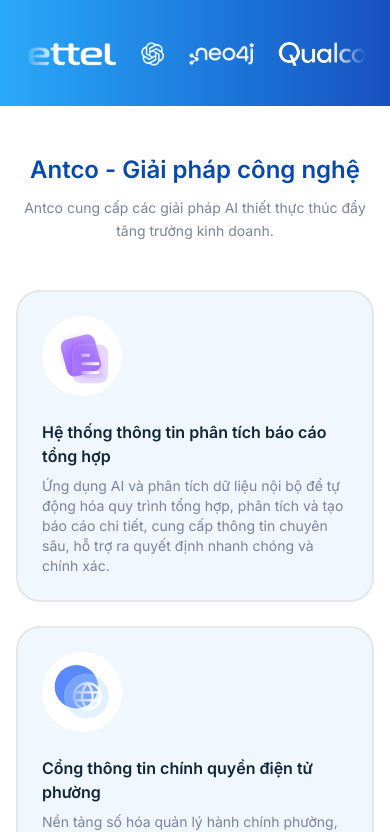
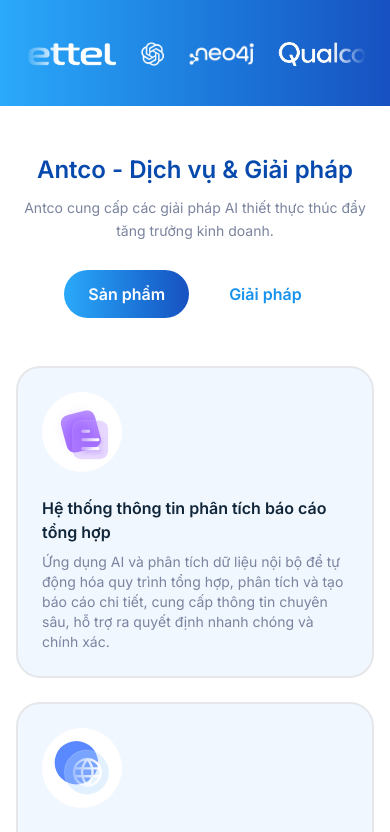
Before and after one commit to Underline007/learn-next, a Next.js app: page / in a window 390 px wide. Shown: the part 1162-1994 px from the top of the page. Built offline with nearby package versions, Linux system fonts and the light colour scheme.

Commit message:
fix layout

```diff
--- a/src/components/layout/Header.tsx
+++ b/src/components/layout/Header.tsx
@@ -1,12 +1,12 @@
 "use client";
 
 import Link from "next/link";
-import { useState, useEffect } from "react";
+import { useState, useEffect, useRef } from "react";
 import { ChevronDown, Menu, X } from "lucide-react";
 import { Button } from "@/components/ui/button";
 import { Logo } from "@/components/shared/Logo";
 import { usePathname, useRouter } from "next/navigation";
-import { motion, animate } from "framer-motion";
+import { motion, animate, px } from "framer-motion";
 
 const navItems = [
   { label: "Trang chủ", href: "/" },
@@ -32,6 +32,8 @@ export function Header() {
   const router = useRouter();
   const [screenWidth, setScreenWidth] = useState(0);
 
+  const mobileMenuRef = useRef<HTMLDivElement>(null);
+
   useEffect(() => {
     const onScroll = () => setScrolled(window.scrollY > 80);
     onScroll();
@@ -45,6 +47,20 @@ export function Header() {
     window.addEventListener("resize", handleResize);
     return () => window.removeEventListener("resize", handleResize);
   }, []);
+
+  useEffect(() => {
+    if (!mobileOpen) return;
+    const handleClickOutside = (e: MouseEvent) => {
+      if (
+        mobileMenuRef.current &&
+        !mobileMenuRef.current.contains(e.target as Node)
+      ) {
+        setMobileOpen(false);
+      }
+    };
+    document.addEventListener("mousedown", handleClickOutside);
+    return () => document.removeEventListener("mousedown", handleClickOutside);
+  }, [mobileOpen]);
 
   const isActive = (href: string) =>
     href === "/" ? pathname === "/" : pathname.startsWith(href);
@@ -71,23 +87,12 @@ export function Header() {
           scrolled || mobileOpen
             ? "0 4px 16px rgba(0,0,0,0.1)"
             : "0 0 0 rgba(0,0,0,0)",
-        marginLeft:
-          scrolled && screenWidth >= 1024
-            ? screenWidth * 0.02
-            : screenWidth * 0.03,
-        marginRight:
-          scrolled && screenWidth >= 1024
-            ? screenWidth * 0.02
-            : screenWidth * 0.03,
-        marginTop: scrolled ? "0.75rem" : "0rem",
+        marginLeft: scrolled && screenWidth >= 1024 ? screenWidth * 0.02 : 0,
+        marginRight: scrolled && screenWidth >= 1024 ? screenWidth * 0.02 : 0,
+        marginTop: scrolled && screenWidth >= 1024 ? "20px" : 0,
       }}
-      transition={{ duration: 0.4, ease: "easeInOut" }}
       className={`fixed top-0 left-0 right-0 z-50 transition-all duration-300
-    ${
-      mobileOpen
-        ? "rounded-t-xl sm:rounded-t-2xl md:rounded-t-3xl lg:rounded-[2.5rem]"
-        : "rounded-xl sm:rounded-2xl md:rounded-3xl lg:rounded-[2.5rem]"
-    }`}
+  ${mobileOpen ? " lg:rounded-[2.5rem]" : "  lg:rounded-[2.5rem]"}`}
     >
       <motion.div
         className={`flex items-center justify-between h-[72px] lg:h-[96px]
@@ -196,13 +201,10 @@ export function Header() {
         </button>
       </motion.div>
 
-      {/* Mobile Navigation */}
+      {/* Mobile Navigation (no animation) */}
       {mobileOpen && (
-        <motion.nav
-          initial={{ opacity: 0, y: -20 }}
-          animate={{ opacity: 1, y: 0 }}
-          exit={{ opacity: 0, y: -20 }}
-          transition={{ duration: 0.3 }}
+        <div
+          ref={mobileMenuRef}
           className="lg:hidden absolute top-full left-0 w-full bg-white/95 backdrop-blur-md shadow-lg rounded-b-xl"
         >
           <ul className="flex flex-col p-4 gap-3">
@@ -244,7 +246,7 @@ export function Header() {
               </li>
             ))}
           </ul>
-        </motion.nav>
+        </div>
       )}
     </motion.header>
   );
--- a/src/components/sections/AboutUsSection.tsx
+++ b/src/components/sections/AboutUsSection.tsx
@@ -39,12 +39,13 @@ export function AboutUsSection() {
           className="
           absolute z-10
           bottom-0 left-1/2 -translate-x-1/2
-          w-[80%] max-w-[420px]
-          sm:-bottom-32
-          md:bottom-0
-          lg:top-1/2 lg:-bottom-28 lg:right-10 lg:left-auto
+           w-[55%] max-w-[260px]          /* Mobile nhỏ hơn */
+      sm:w-[50%] sm:max-w-[300px]    /* Tablet */
+      md:w-[20%] md:max-w-[340px]    /* Medium */
+          md:left-auto md:right-6 md:translate-x-0  /* Tablet trở lên cube nằm bên phải */
+          lg:top-1/2 lg:right-10 lg:left-auto
           lg:-translate-y-1/2 lg:translate-x-0
-          lg:w-[28%] lg:max-w-none
+           lg:w-[28%] lg:max-w-[400px]   /* Desktop: vẫn ở phải, gọn hơn */
         "
         >
           <Image
--- a/src/components/sections/SolutionsSection.tsx
+++ b/src/components/sections/SolutionsSection.tsx
@@ -11,7 +11,8 @@ type SolutionCard = {
   description: string;
 };
 
-const solutionCards: SolutionCard[] = [
+// 7 cards cho tab "Sản phẩm"
+const productCards: SolutionCard[] = [
   {
     id: 1,
     icon: "/images/report.svg",
@@ -63,40 +64,81 @@ const solutionCards: SolutionCard[] = [
   },
 ];
 
+const solutionCards: SolutionCard[] = [
+  {
+    id: 8,
+    icon: "/images/report.svg",
+    title: "Tư vấn & Thực hiện Chuyển Đổi Số",
+    description:
+      "Dịch vụ tư vấn và triển khai chuyển đổi số, giúp doanh nghiệp tích hợp AI và công nghệ mới vào hệ thống hiện tại để nâng cao hiệu quả.",
+  },
+  {
+    id: 9,
+    icon: "/images/web.svg",
+    title: "Giải pháp & Hạ tầng AI & IOT",
+    description:
+      "Xây dựng nền tảng AI và IOT hiện đại, hỗ trợ doanh nghiệp khai thác dữ liệu và tối ưu vận hành dựa trên công nghệ tiên tiến.",
+  },
+  {
+    id: 10,
+    icon: "/images/cloud.svg",
+    title: "Nền tảng & Dịch vụ Hybrid Cloud",
+    description:
+      "Cung cấp nền tảng đám mây lai, kết hợp linh hoạt giữa private cloud và public cloud, đảm bảo tính bảo mật, tiết kiệm chi phí và dễ dàng mở rộng.",
+  },
+];
+
 export function SolutionsSection() {
+  const [activeTab, setActiveTab] = React.useState<"product" | "solution">(
+    "product"
+  );
+
+  const cards = activeTab === "product" ? productCards : solutionCards;
+
   return (
     <section className="w-full bg-white px-4 md:px-8 lg:px-[200px] py-12 md:py-16 lg:py-[100px] flex flex-col items-center gap-12 md:gap-16 lg:gap-[60px]">
       {/* Header */}
       <header className="max-w-[1005px] text-center flex flex-col gap-3 md:gap-5">
         <h2 className="text-[24px] md:text-[40px] lg:text-[56px] font-semibold text-[#0749AD] leading-[130%]">
-          Antco - Giải pháp công nghệ
+          {activeTab === "product"
+            ? "Antco - Dịch vụ & Giải pháp"
+            : "Antco - Giải pháp công nghệ"}
         </h2>
         <p className="text-sm md:text-base lg:text-[20px] text-[#7B849F] leading-[160%]">
           Antco cung cấp các giải pháp AI thiết thực thúc đẩy tăng trưởng kinh
           doanh.
         </p>
+
+        {/* Tabs */}
+        <div className="flex gap-4 justify-center mt-4">
+          <button
+            onClick={() => setActiveTab("product")}
+            className={`px-6 py-3 rounded-full font-semibold text-base ${
+              activeTab === "product"
+                ? "bg-gradient-to-r from-[#2BA9FA] to-[#1851C1] text-white"
+                : "text-[#1792ED] "
+            }`}
+          >
+            Sản phẩm
+          </button>
+          <button
+            onClick={() => setActiveTab("solution")}
+            className={`px-6 py-3 rounded-full font-semibold text-base ${
+              activeTab === "solution"
+                ? "bg-gradient-to-r from-[#2BA9FA] to-[#1851C1] text-white"
+                : "text-[#1792ED] "
+            }`}
+          >
+            Giải pháp
+          </button>
+        </div>
       </header>
 
-      <div
-        className="
-    w-full
-    flex justify-center
-    items-center
-    flex-col
-    gap-6 lg:gap-8
-  "
-      >
-        <div
-          className="
-      grid gap-6 lg:gap-8
-      grid-cols-[repeat(auto-fit,minmax(280px,1fr))]
-      w-full
-    "
-        >
-          {solutionCards.map((card) => (
-            <SolutionCard key={card.id} {...card} />
-          ))}
-        </div>
+      {/* Cards grid */}
+      <div className="grid gap-6 lg:gap-8 grid-cols-1 sm:grid-cols-2 lg:grid-cols-4 w-full">
+        {cards.map((card) => (
+          <SolutionCard key={card.id} {...card} />
+        ))}
       </div>
     </section>
   );
@@ -106,26 +148,12 @@ function SolutionCard({ icon, title, description }: SolutionCard) {
   return (
     <Card
       hoverScale={1.05}
-      className="
-        relative isolate
-        flex flex-col items-start
-        p-6 md:p-7 lg:p-8 gap-6 md:gap-7 lg:gap-9
-        rounded-[24px] lg:rounded-[32px]
-       bg-[rgba(43,144,250,0.07)] border-2 shadow-none
-        overflow-visible
-        h-full
-      "
+      className="relative isolate flex flex-col items-start p-6 md:p-7 lg:p-8 gap-6 md:gap-7 lg:gap-9 rounded-[24px] lg:rounded-[32px] bg-[rgba(43,144,250,0.07)] border-2 shadow-none h-full"
     >
       <Card.Content className="p-0 flex flex-col gap-6 md:gap-7 lg:gap-9 flex-1">
-        {/* Icon wrapper */}
-        <div className="relative w-[80px] h-[80px] md:w-[90px] md:h-[90px] lg:w-[100px] lg:h-[100px] flex items-center justify-center rounded-full bg-white z-10">
-          <Image
-            src={icon}
-            alt={title}
-            width={56}
-            height={56}
-            className="object-contain"
-          />
+        {/* Icon */}
+        <div className="w-[80px] h-[80px] md:w-[90px] md:h-[90px] lg:w-[100px] lg:h-[100px] flex items-center justify-center rounded-full bg-white z-10">
+          <Image src={icon} alt={title} width={56} height={56} />
         </div>
 
         {/* Text */}
```
